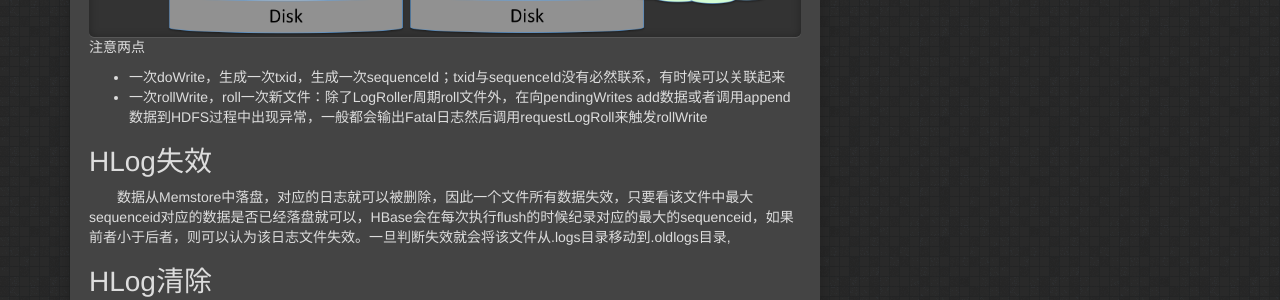
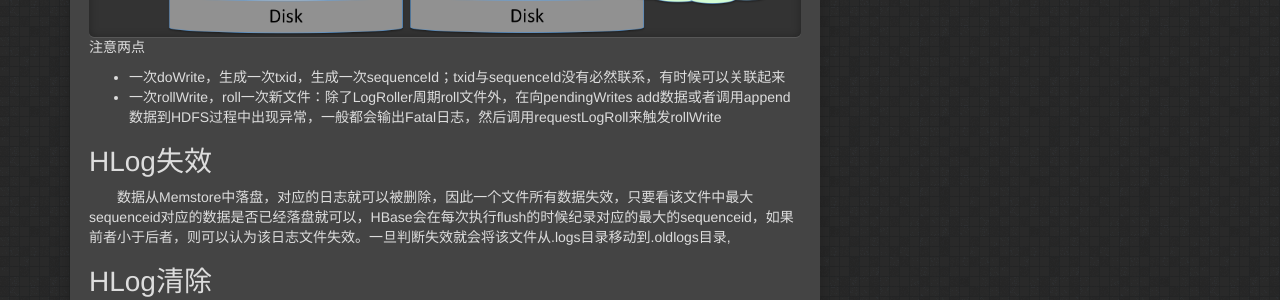
Before and after one commit to igithu/summary, a Jekyll site: the page built from _posts/2018-05-05-hbase-hlog.md, in a window 1280 px wide and 900 px high, scrolled down 2021 px. Shown: the part 173-473 px from the top of the window. Built offline with Jekyll 4.4.1, drawn with Linux system fonts in a browser that asks for light colours.

```diff
--- a/_posts/2018-05-05-hbase-hlog.md
+++ b/_posts/2018-05-05-hbase-hlog.md
@@ -48,7 +48,7 @@ tags: hbase
 ![image03](https://igithu.github.io/summary/images/hlog-disk.png)
 注意两点
 * 一次doWrite，生成一次txid，生成一次sequenceId；txid与sequenceId没有必然联系，有时候可以关联起来
-* 一次rollWrite，roll一次新文件：除了LogRoller周期roll文件外，在向pendingWrites add数据或者调用append数据到HDFS过程中出现异常，一般都会输出Fatal日志然后调用requestLogRoll来触发rollWrite
+* 一次rollWrite，roll一次新文件：除了LogRoller周期roll文件外，在向pendingWrites add数据或者调用append数据到HDFS过程中出现异常，一般都会输出Fatal日志，然后调用requestLogRoll来触发rollWrite
 
 # HLog失效
 &emsp;&emsp;数据从Memstore中落盘，对应的日志就可以被删除，因此一个文件所有数据失效，只要看该文件中最大sequenceid对应的数据是否已经落盘就可以，HBase会在每次执行flush的时候纪录对应的最大的sequenceid，如果前者小于后者，则可以认为该日志文件失效。一旦判断失效就会将该文件从.logs目录移动到.oldlogs目录,
```
